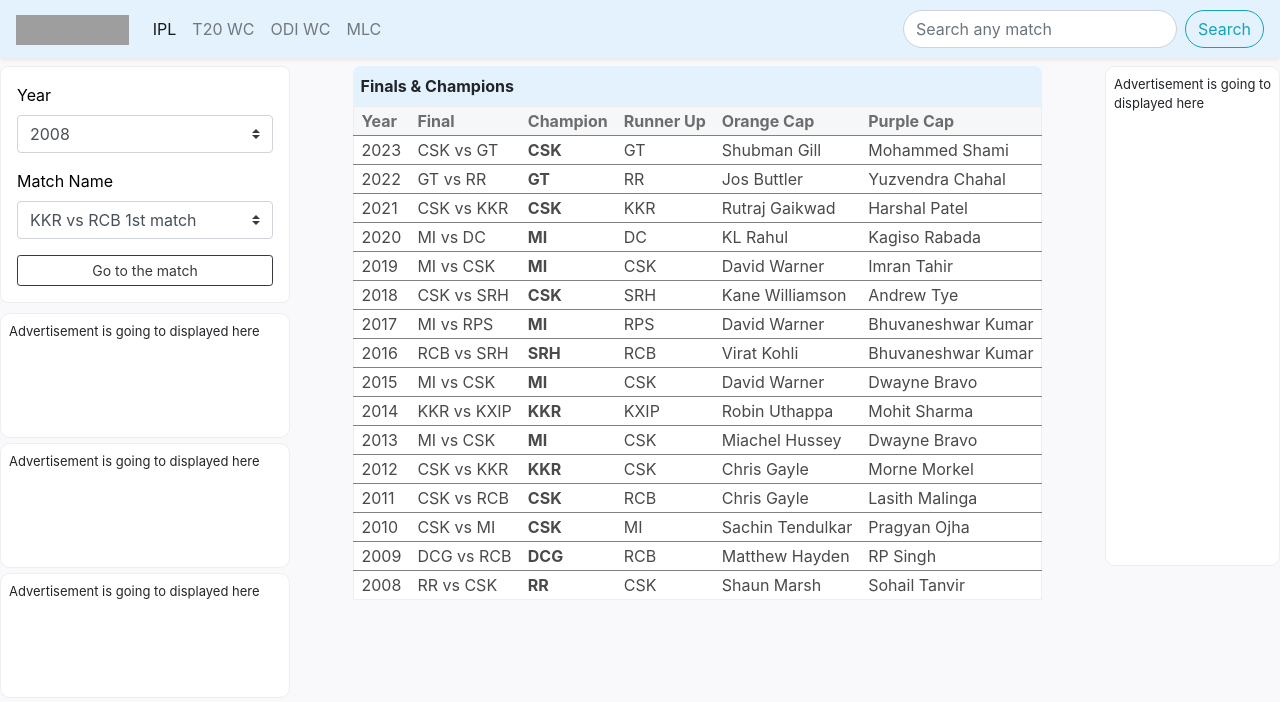
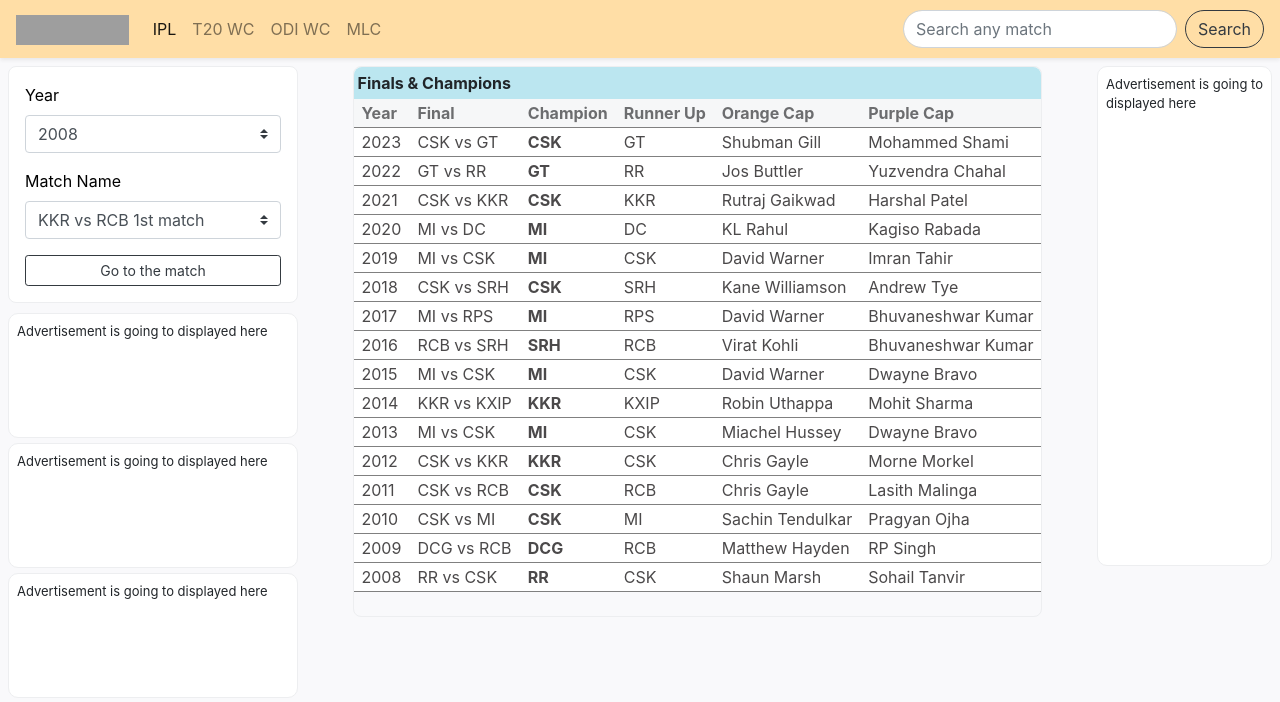
Before and after one commit to AjayRahul1/t20-sense, a FastAPI app: page / in a window 1280 px wide. Shown: the top 702 px of the page. Run offline with FastAPI, Linux system fonts and the light colour scheme; parts of the project's set-up code (start-up, migrations or seed data) failed here and were passed over; some libraries are stand-ins or nearby versions; grey boxes are pictures that could not be loaded.

Commit message:
1. Margin for home-three-elem container made all sides 8px. 2. Nav bar color changed to yellow. 3. Finals and Champions table info-header color changed.

```diff
--- a/static/styles_index.css
+++ b/static/styles_index.css
@@ -18,8 +18,7 @@ td {
 .home-three-elem-container {
     display: flex;
     justify-content: space-between;
-    margin-top: 8px;
-    background-color: #f9f9fb;
+    margin: 8px;
 }
 .dropdowns-containter{
     background-color: #ffffff;
--- a/templates/index.html
+++ b/templates/index.html
@@ -17,7 +17,7 @@
   </head>
   <body style="background-color: #f9f9fb;">
     <!-- Navigation Bar -->
-    <nav class="navbar navbar-expand-lg navbar-light shadow-sm" style="background-color: #e3f2fd;">
+    <nav class="navbar navbar-expand-lg navbar-light shadow-sm" style="background-color: #ffdea6;"> <!-- Yellow : ffdea6 -->
       <!-- Just an image -->
       <a class="navbar-brand" href="/">
       <img src="/static/t20-sense-logo.svg" width="112.8px" height="30px" alt="">
@@ -39,7 +39,7 @@
         </ul>
         <form class="form-inline my-2 my-lg-0">
           <input class="form-control mr-sm-2 rounded-pill" type="search" placeholder="Search any match" aria-label="Search">
-          <button class="btn btn-outline-info my-2 my-sm-0 rounded-pill" type="submit">Search</button>
+          <button class="btn btn-outline-dark my-2 my-sm-0 rounded-pill" type="submit">Search</button>
         </form>
       </div>
       </nav>
@@ -91,13 +91,14 @@
 
       <!-- Finals and Champions Table Division -->
       {% if not batting1 and finals_and_champs_df %}
-      <div style="border-radius: 8px;">
-        <p class="font-weight-bold" style="margin-bottom: 0; padding: 8px;
-          background-color: #e3f2fd;
+      <div>
+        <div style="border-radius: 8px; border: 1px solid #edeef0;">
+          <p class="font-weight-bold p-1" style="margin-bottom: 0;
+            background-color: #bbe6f0;
             border-radius: 8px 8px 0px 0px;">
             Finals & Champions
           </p>
-        <table style="width: 100%; border-collapse: collapse; border: 1px solid #edeef0;">
+          <table style="width: 100%; border-collapse: collapse;">
             <thead>
               <tr>
                 <th>Year</th>
@@ -119,9 +120,10 @@
                   <td>{{data['Purple Cap']}}</td>
                 </tr>
               {% endfor %}
-              <tr></tr>
             </tbody>
           </table>
+          <br>
+        </div>
       </div>
       {% endif %}
 
```
Lines whose indentation alone changed are shown as unchanged.
